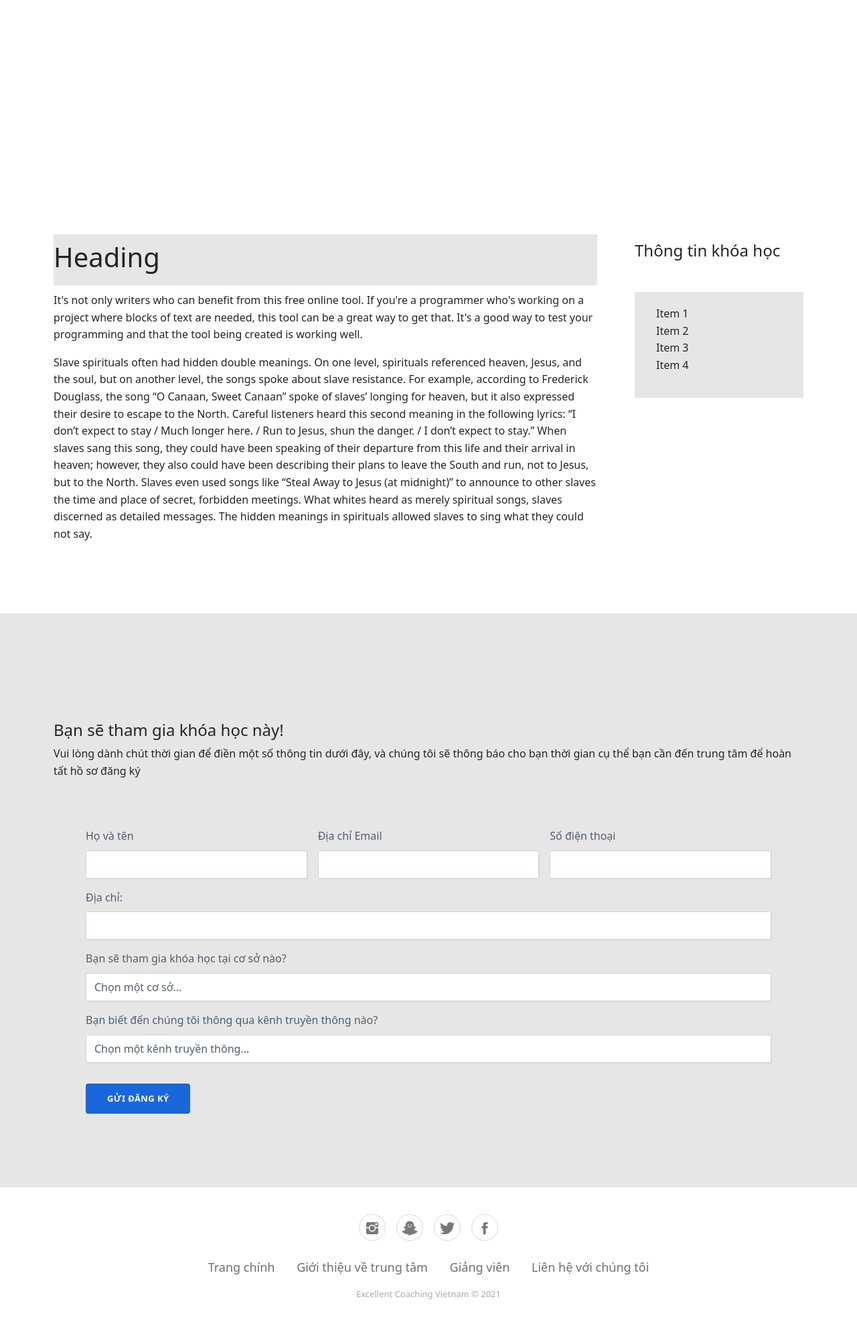
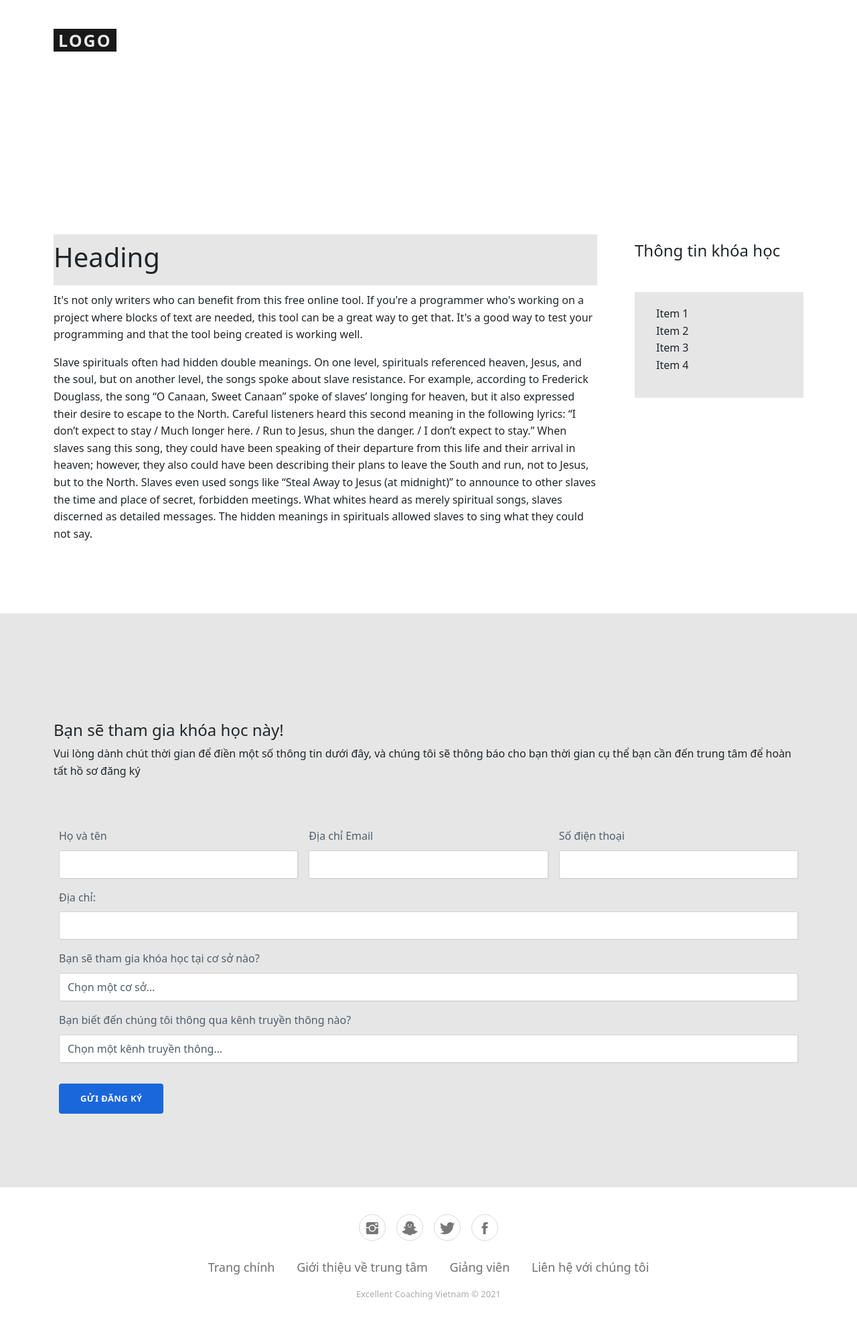
Before and after one commit to remichan97/excellent-coaching, a PHP site: page /courses/ in a window 1280 px wide. Shown: the whole page at 67% size. Run offline with PHP 8.4, Linux system fonts and the light colour scheme; data that the repository does not hold is empty; some web fonts are replaced.

Commit message:
loại bỏ css không cần thiết

```diff
--- a/assets/subsite/css/Contact-Form-Clean.css
+++ b/assets/subsite/css/Contact-Form-Clean.css
@@ -14,7 +14,7 @@
   width: 100%;
   margin: 0 auto;
   background-color: #e6e6e6;
-  padding: 40px;
+  padding: 40px 0;
   border-radius: 4px;
   color: #505e6c;
 }
--- a/courses/index.php
+++ b/courses/index.php
@@ -13,7 +13,6 @@
 	<link rel="stylesheet" href="../assets/subsite/fonts/ionicons.min.css">
 	<link rel="stylesheet" href="../assets/subsite/css/Contact-Form-Clean.css">
 	<link rel="stylesheet" href="../assets/subsite/css/Footer-Basic.css">
-	<link rel="stylesheet" href="https://cdnjs.cloudflare.com/ajax/libs/aos/2.3.4/aos.css">
 	<link rel="stylesheet" href="../assets/subsite/css/logo_tag1.css">
 	<link rel="stylesheet" href="../assets/subsite/css/styles.css">
 </head>
--- a/index.php
+++ b/index.php
@@ -16,7 +16,6 @@ $c = mysqli_query($conn, "select distinct a.catID, catName from course a join ca
     <link rel="stylesheet" href="assets/fonts/ionicons.min.css">
     <link rel="stylesheet" href="assets/css/Contact-Form-Clean.css">
     <link rel="stylesheet" href="assets/css/Footer-Basic.css">
-    <link rel="stylesheet" href="https://cdnjs.cloudflare.com/ajax/libs/aos/2.3.4/aos.css">
     <link rel="stylesheet" href="assets/css/project-1.css">
     <!-- <link rel="stylesheet" href="assets/css/styles.css"> -->
 </head>
```
